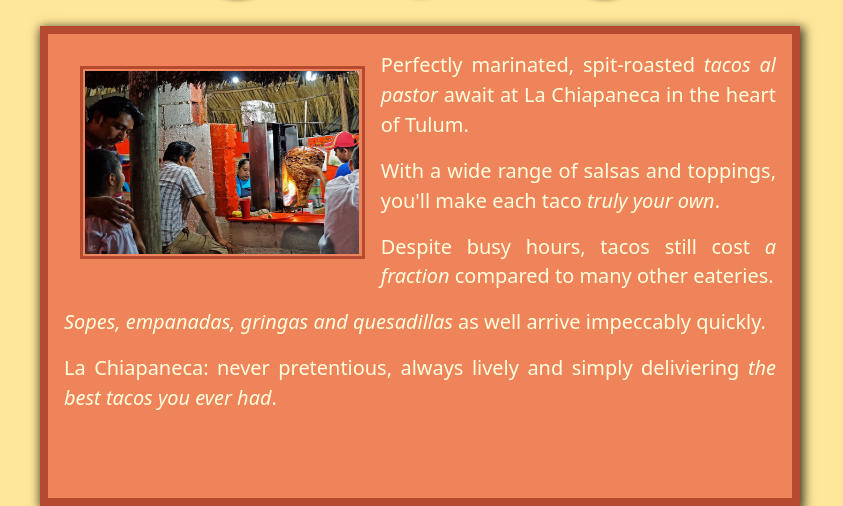
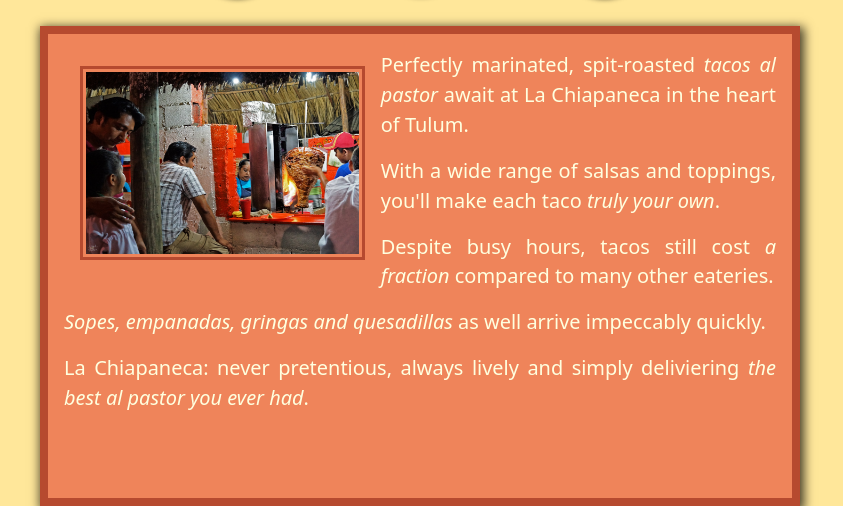
Before and after one commit to Nathoggles/restaurant-page, a website built with webpack: page src/template.html in a window 1280 px wide. Shown: the part 270-776 px from the top of the page, without its empty margins (220-1063 px from the left). Built offline with nearby package versions, Linux system fonts and the light colour scheme.

```diff
--- a/src/styles.css
+++ b/src/styles.css
@@ -98,7 +98,7 @@
     width: max(100px, 40%);
     margin: 1rem;
     cursor: pointer;
-    padding: 0.15rem;
+    padding: 0.175rem;
     border: 0.2rem solid var(--bulletDark);
 }
 
--- a/src/template.html
+++ b/src/template.html
@@ -37,7 +37,7 @@
 
                     <p><em>Sopes, empanadas, gringas and quesadillas </em> as well arrive impeccably quickly.</p>
 
-                    <p>La Chiapaneca: never pretentious, always lively and simply deliviering <em>the best tacos you ever had</em>.</p>
+                    <p>La Chiapaneca: never pretentious, always lively and simply deliviering <em>the best al pastor you ever had</em>.</p>
 
 
                 </div>
```
